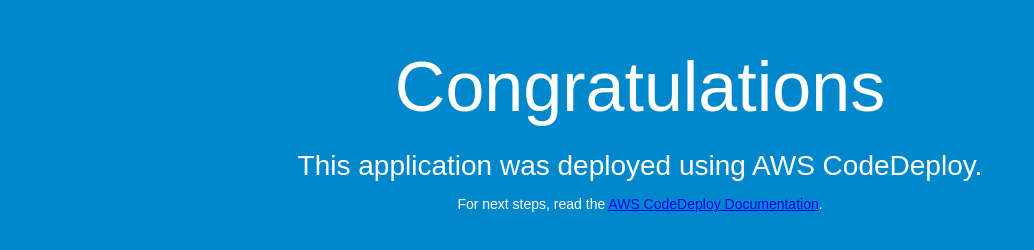
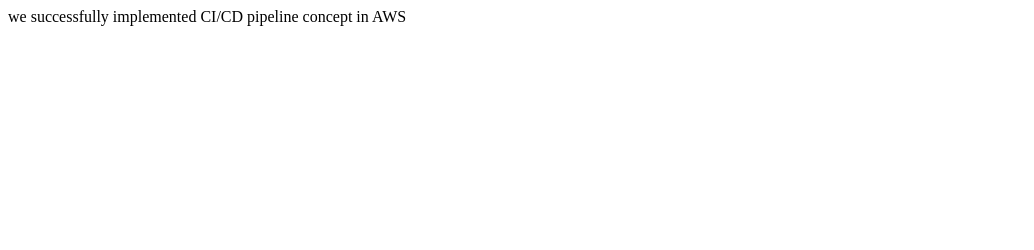
Before and after one commit to abhishekkadiyam/webserverapp, a plain HTML site: page index.html in a window 1280 px wide. Shown: the whole page, without its empty margins (0-1034 px from the left). Drawn offline with Linux system fonts and the light colour scheme.

Commit message:
Update index.html

```diff
--- a/index.html
+++ b/index.html
@@ -1,34 +1 @@
-<!DOCTYPE html>
-<html>
-<head>
-  <meta charset="utf-8">
-  <title>Sample Deployment</title>
-  <style>
-    body {
-      color: #ffffff;
-      background-color: #0188cc;
-      font-family: Arial, sans-serif;
-      font-size: 14px;
-    }
-
-    h1 {
-      font-size: 500%;
-      font-weight: normal;
-      margin-bottom: 0;
-    }
-
-    h2 {
-      font-size: 200%;
-      font-weight: normal;
-      margin-bottom: 0;
-    }
-  </style>
-</head>
-<body>
-  <div align="center">
-    <h1>Congratulations</h1>
-    <h2>This application was deployed using AWS CodeDeploy.</h2>
-    <p>For next steps, read the <a href="http://aws.amazon.com/documentation/codedeploy">AWS CodeDeploy Documentation</a>.</p>
-  </div>
-</body>
-</html>
+we successfully implemented CI/CD pipeline concept in AWS
```
